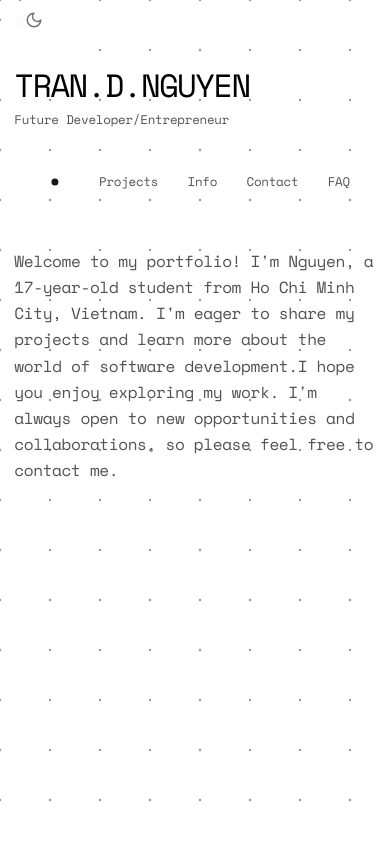
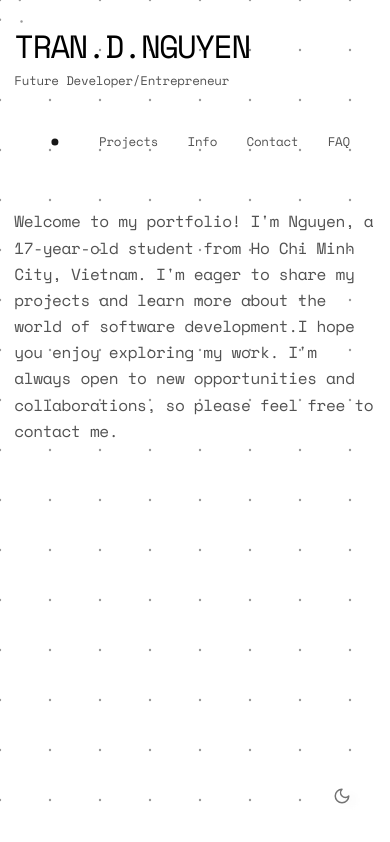
Before and after one commit to nguyentd01/portfolio, a React (Vite) app: page / in a window 390 px wide. Built offline with nearby package versions, Linux system fonts and the light colour scheme.

Commit message:
Update ThemeToggle.tsx

```diff
--- a/src/components/ThemeToggle.tsx
+++ b/src/components/ThemeToggle.tsx
@@ -3,11 +3,7 @@ import { Moon, Sun } from 'lucide-react';
 import { useTheme } from '../hooks/useTheme';
 import { cn } from '../utils/classNames';
 
-interface ThemeToggleProps {
-  className?: string;
-}
-
-export default function ThemeToggle({ className }: ThemeToggleProps) {
+export default function ThemeToggle() {
   const { theme, toggleTheme } = useTheme();
   const isDark = theme === 'dark';
 
@@ -25,7 +21,7 @@ export default function ThemeToggle({ className }: ThemeToggleProps) {
           ? 'bg-black/30 hover:bg-black/40'
           : 'bg-white/30 hover:bg-white/40',
         'group flex items-center justify-center',
-        className
+        'fixed bottom-8 right-8 md:static'
       )}
       aria-label={isDark ? 'Switch to light mode' : 'Switch to dark mode'}
     >
```
